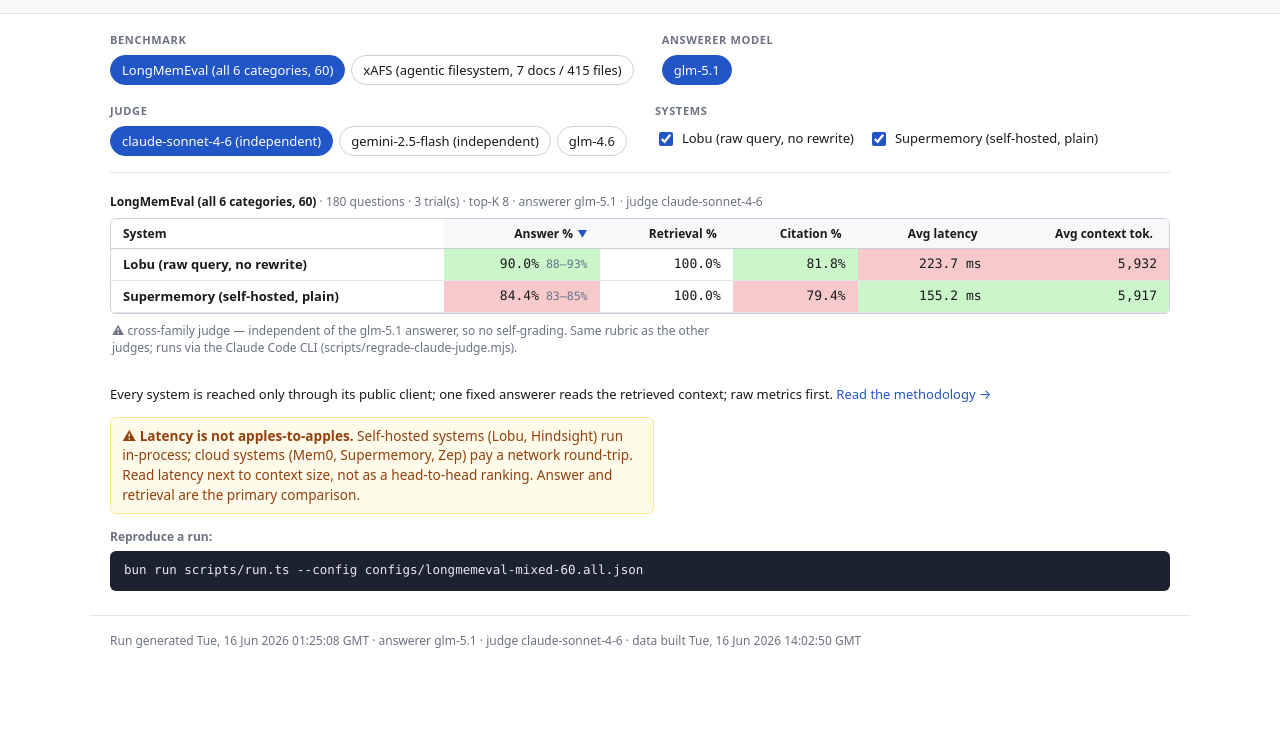
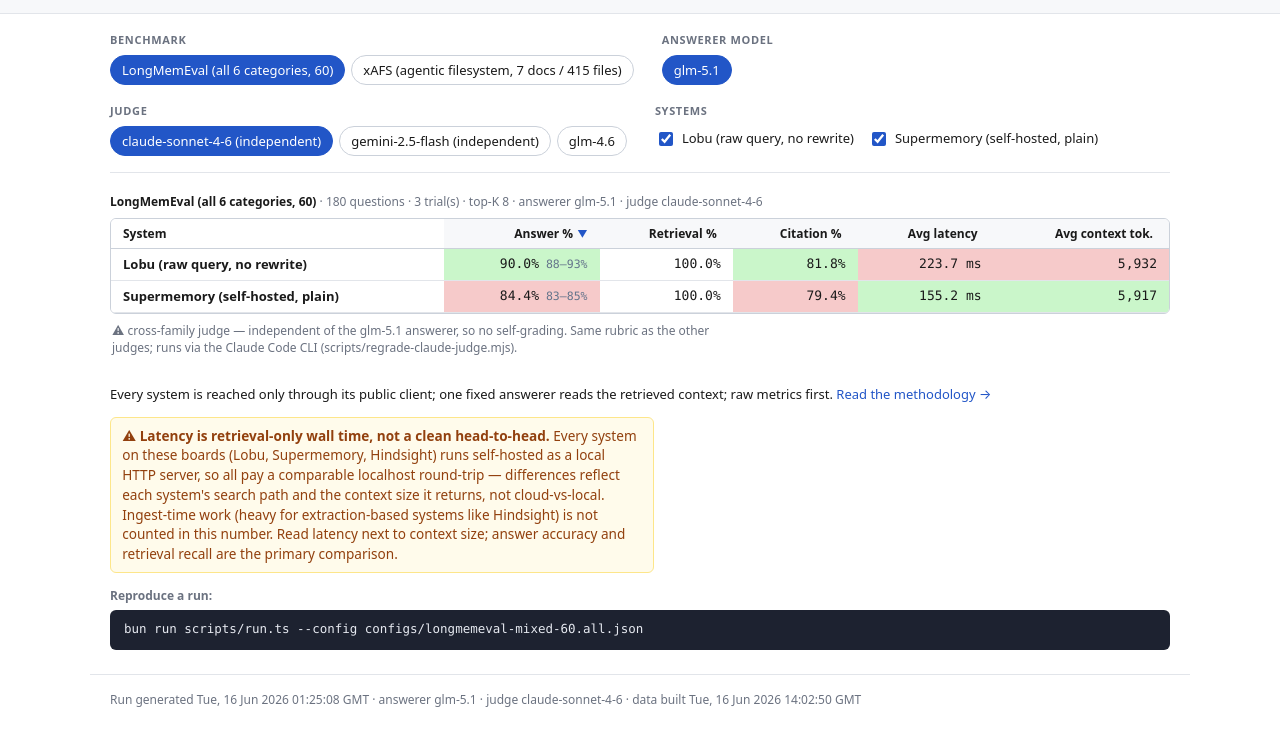
Before and after one commit to lobu-ai/agent-memory-benchmark, a website: page website/public/index.html in a window 1280 px wide. Shown: the part 78-824 px from the top of the page. Before the commit the page ends 800 px from the top, so only its background shows below. Drawn offline with Linux system fonts and the light colour scheme.

Commit message:
Fix stale latency caveat: all benchmarked systems are self-hosted local servers
Supermemory now runs self-hosted (local binary :6767), not cloud — the old note
calling it a cloud system with a network round-trip was wrong. Lobu/SM/Hindsight
are all separate local HTTP servers (none in-process), so latency is a comparable
localhost round-trip; differences reflect search path + context size, not
cloud-vs-local. Also drops Mem0/Zep from the note (not on the board).

```diff
--- a/website/public/index.html
+++ b/website/public/index.html
@@ -57,11 +57,15 @@
           <a href="../METHODOLOGY.md">Read the methodology &rarr;</a>
         </p>
         <p class="caveat">
-          &#9888; <strong>Latency is not apples-to-apples.</strong> Self-hosted
-          systems (Lobu, Hindsight) run in-process; cloud systems (Mem0,
-          Supermemory, Zep) pay a network round-trip. Read latency next to
-          context size, not as a head-to-head ranking. Answer and retrieval are
-          the primary comparison.
+          &#9888; <strong>Latency is retrieval-only wall time, not a clean
+          head-to-head.</strong> Every system on these boards (Lobu, Supermemory,
+          Hindsight) runs self-hosted as a local HTTP server, so all pay a
+          comparable localhost round-trip &mdash; differences reflect each
+          system's search path and the context size it returns, not
+          cloud-vs-local. Ingest-time work (heavy for extraction-based systems
+          like Hindsight) is not counted in this number. Read latency next to
+          context size; answer accuracy and retrieval recall are the primary
+          comparison.
         </p>
         <p class="reproduce-label">Reproduce a run:</p>
         <pre class="reproduce"><code id="reproduce-cmd"></code></pre>
```
Also changed, not shown: METHODOLOGY.md (+6 -2 lines).
